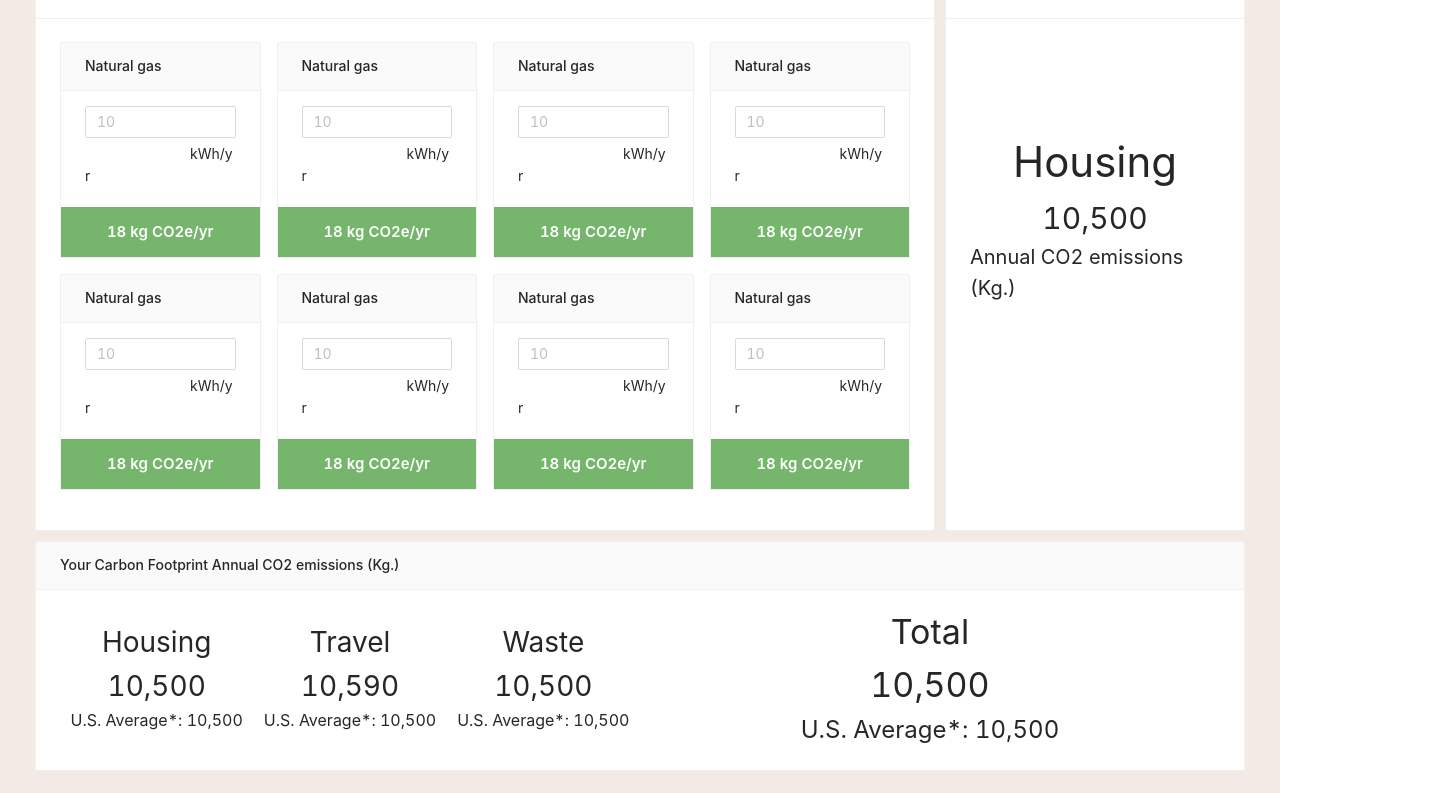
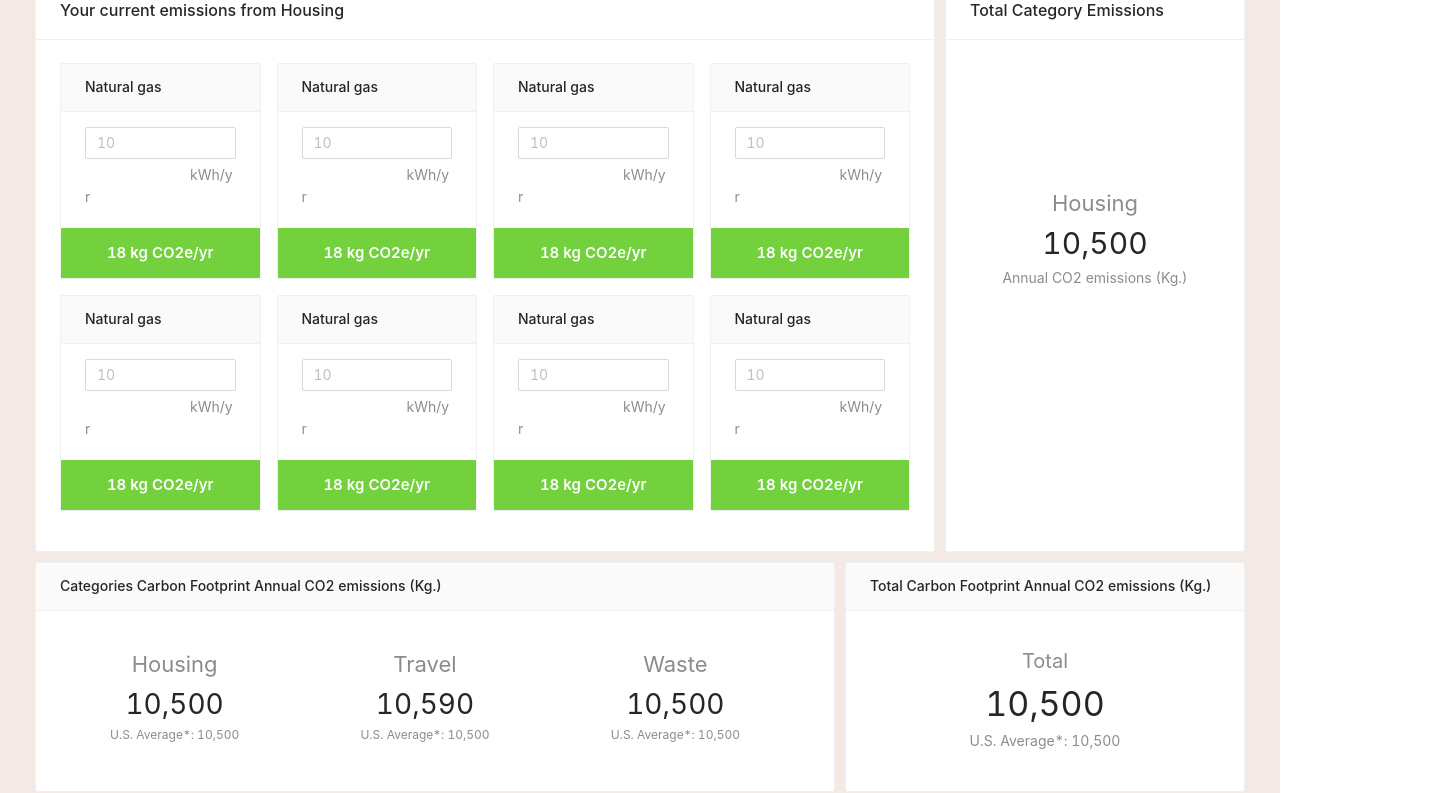
Before and after one commit to vzaffalon/carbon_calculator_web, a React (Create React App) app: page / in a window 1280 px wide. Shown: the part 167-960 px from the top of the page, 1440 px wide, since content can reach past the window. Built offline with nearby package versions, Linux system fonts and the light colour scheme.

Commit message:
Finished css

```diff
--- a/src/App.css
+++ b/src/App.css
@@ -28,6 +28,8 @@
   color: #61dafb;
 }
 
+
+
 @keyframes App-logo-spin {
   from {
     transform: rotate(0deg);
--- a/src/screens/categories/CategoriesScreen.tsx
+++ b/src/screens/categories/CategoriesScreen.tsx
@@ -3,9 +3,9 @@ const { Title, Text } = Typography;
 const { TabPane } = Tabs;
 
 function CategoriesScreen(){
-    return <div style={{width: "100%", justifyContent: "center"}}>
-        <Title level={3} style={{textAlign: "center", marginTop: 20}}>Carbon Footprint Calculator</Title>
-        <Tabs defaultActiveKey="1" style={{width: "100%"}} centered>
+    return <div style={{width: "100%", justifyContent: "center", alignItems: "center"}}>
+        <Title level={2} style={{textAlign: "center", marginTop: 30}}>Carbon Footprint Calculator</Title>
+        <Tabs type="line" tabBarStyle={{color: "#40a9ff", width: 1200, marginLeft: 120}} defaultActiveKey="1" style={{width: "100%"}} centered>
             <TabPane tab="Housing" key="1">
                 <Row style={{justifyContent: "center" }}>
                     <div>
@@ -18,9 +18,9 @@ function CategoriesScreen(){
                                     <Card type="inner" title={"Natural gas"}>
                                         <div>
                                             <Input style={{marginBottom: 5}} placeholder="10" />
-                                            <Text style={{marginLeft: "105px"}}>kWh/yr</Text>
+                                            <Text style={{marginLeft: "105px", color: "#8C8C8C"}}>kWh/yr</Text>
                                         </div>
-                                        <div style={{height: 50, background: "#75b66c", alignItems: "center", justifyContent: "center", display: "flex", margin: "20px -24px -16px -24px"}}>
+                                        <div style={{height: 50, background: "#73d13d", alignItems: "center", justifyContent: "center", display: "flex", margin: "20px -24px -16px -24px"}}>
                                             <Text strong style={{color: "#ffffff", fontSize: "15px"}}>18 kg CO2e/yr</Text>
                                         </div>
                                     </Card>
@@ -32,9 +32,9 @@ function CategoriesScreen(){
                         <Card title="Total Category Emissions" style={{ width: 300, height: "100%", marginLeft: 10 }}>
                                 <div style={{alignItems: "center", justifyContent: "center", display: "flex", height: "350px"}}>
                                     <Col style={{ display: "flex", flexDirection: "column", alignItems: "center"}}>
-                                        <Text style={{fontSize: 42, fontWeight: 400}}>Housing</Text>
+                                        <Text style={{fontSize: 22, fontWeight: 400, color: "#8C8C8C"}}>Housing</Text>
                                         <Text style={{fontSize: 30}}>10,500</Text>
-                                        <Text style={{fontSize: 20}}>Annual CO2 emissions (Kg.)</Text>
+                                        <Text style={{fontSize: 14, color: "#8C8C8C"}}>Annual CO2 emissions (Kg.)</Text>
                                     </Col>
                                 </div>
                         </Card>
@@ -49,32 +49,33 @@ function CategoriesScreen(){
             </TabPane>
         </Tabs>
         <div style={{alignItems: "center", justifyContent: "center", width: "100%", display: "flex", marginTop: 10, marginBottom: 60}}>
-            <Card type="inner" title="Your Carbon Footprint Annual CO2 emissions (Kg.)" style={{ width: 1210, height: 230 }}>
-                <Row style={{alignItems: "center", justifyContent: "space-between", height: 130}}>
-                    <Col span={4} style={{ display: "flex", flexDirection: "column", alignItems: "center"}}>
-                        <Text style={{fontSize: 28}}>Housing</Text>
+            <Card type="inner" title="Categories Carbon Footprint Annual CO2 emissions (Kg.)" style={{ width: 800, height: 230 }}>
+                <Row style={{alignItems: "center", justifyContent: "space-between", height: 140, marginRight: 70, marginLeft: 50}}>
+                    <Col style={{ display: "flex", flexDirection: "column", alignItems: "center"}}>
+                        <Text style={{fontSize: 22, color: "#8C8C8C"}}>Housing</Text>
                         <Text style={{fontSize: 28}}>10,500</Text>
-                        <Text style={{fontSize: 16}}>U.S. Average*: 10,500</Text>
+                        <Text style={{fontSize: 12, color: "#8C8C8C"}}>U.S. Average*: 10,500</Text>
                     </Col>
 
-                    <Col span={4} style={{ display: "flex", flexDirection: "column", alignItems: "center"}}>
-                        <Text style={{fontSize: 28}}>Travel</Text>
+                    <Col style={{ display: "flex", flexDirection: "column", alignItems: "center"}}>
+                        <Text style={{fontSize: 22, color: "#8C8C8C"}}>Travel</Text>
                         <Text style={{fontSize: 28}}>10,590</Text>
-                        <Text style={{fontSize: 16}}>U.S. Average*: 10,500</Text>
+                        <Text style={{fontSize: 12, color: "#8C8C8C"}}>U.S. Average*: 10,500</Text>
                     </Col>
 
-                    <Col span={4} style={{ display: "flex", flexDirection: "column", alignItems: "center"}}>
-                        <Text style={{fontSize: 28}}>Waste</Text>
+                    <Col style={{ display: "flex", flexDirection: "column", alignItems: "center"}}>
+                        <Text style={{fontSize: 22, color: "#8C8C8C"}}>Waste</Text>
                         <Text style={{fontSize: 28}}>10,500</Text>
-                        <Text style={{fontSize: 16}}>U.S. Average*: 10,500</Text>
-                    </Col>
-
-                    <Col span={12} style={{ display: "flex", flexDirection: "column", alignItems: "center"}}>
-                        <Text style={{fontSize: 34}}>Total</Text>
-                        <Text style={{fontSize: 34}}>10,500</Text>
-                        <Text style={{fontSize: 24}}>U.S. Average*: 10,500</Text>
+                        <Text style={{fontSize: 12, color: "#8C8C8C"}}>U.S. Average*: 10,500</Text>
                     </Col>
                 </Row>
+            </Card>
+            <Card type="inner" title="Total Carbon Footprint Annual CO2 emissions (Kg.)" style={{ width: 400, height: 230, marginLeft: 10 }}>
+                <div style={{ display: "flex", flexDirection: "column", alignItems: "center", justifyContent: "center", marginTop: 20}}>
+                        <Text style={{fontSize: 20, color: "#8C8C8C"}}>Total</Text>
+                        <Text style={{fontSize: 34}}>10,500</Text>
+                        <Text style={{fontSize: 14, color: "#8C8C8C"}}>U.S. Average*: 10,500</Text>
+                </div>
             </Card>
         </div>
   </div>
```
Also changed, not shown: src/index.css (line endings or trailing spaces).
